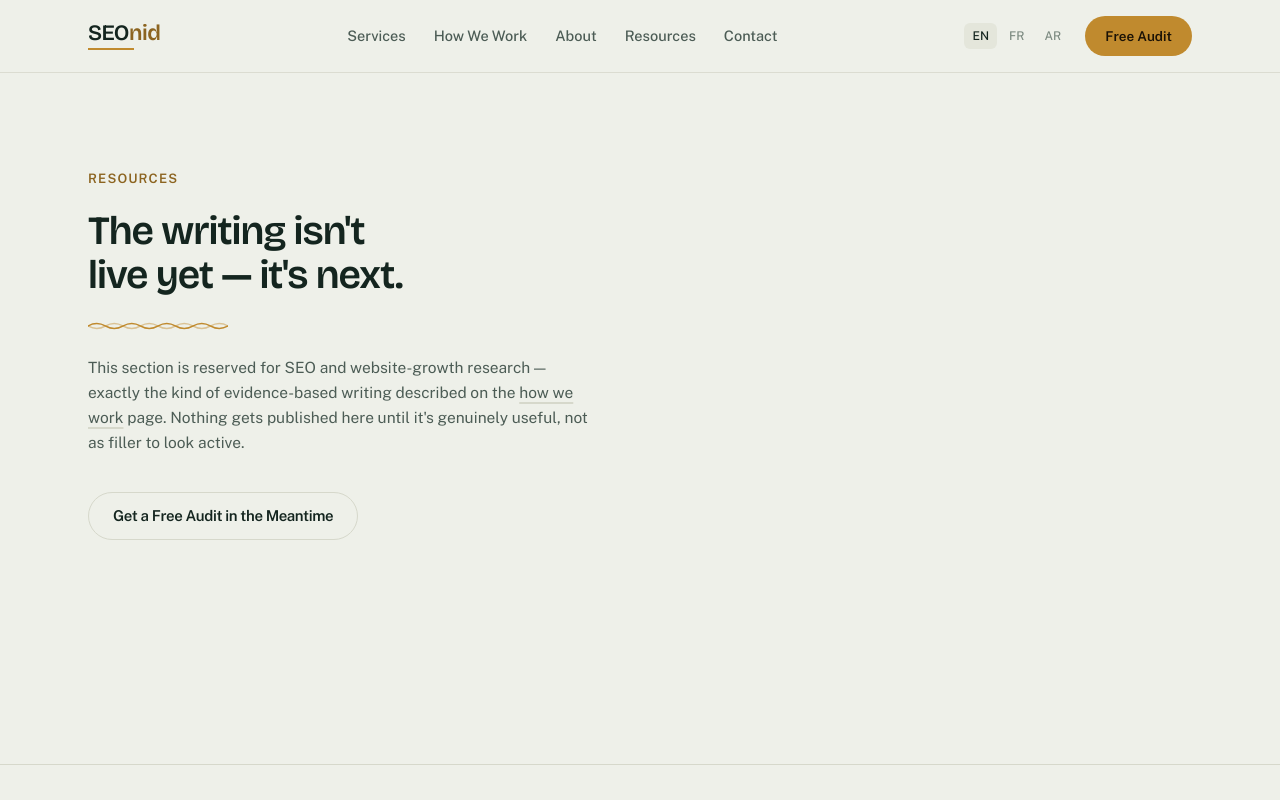
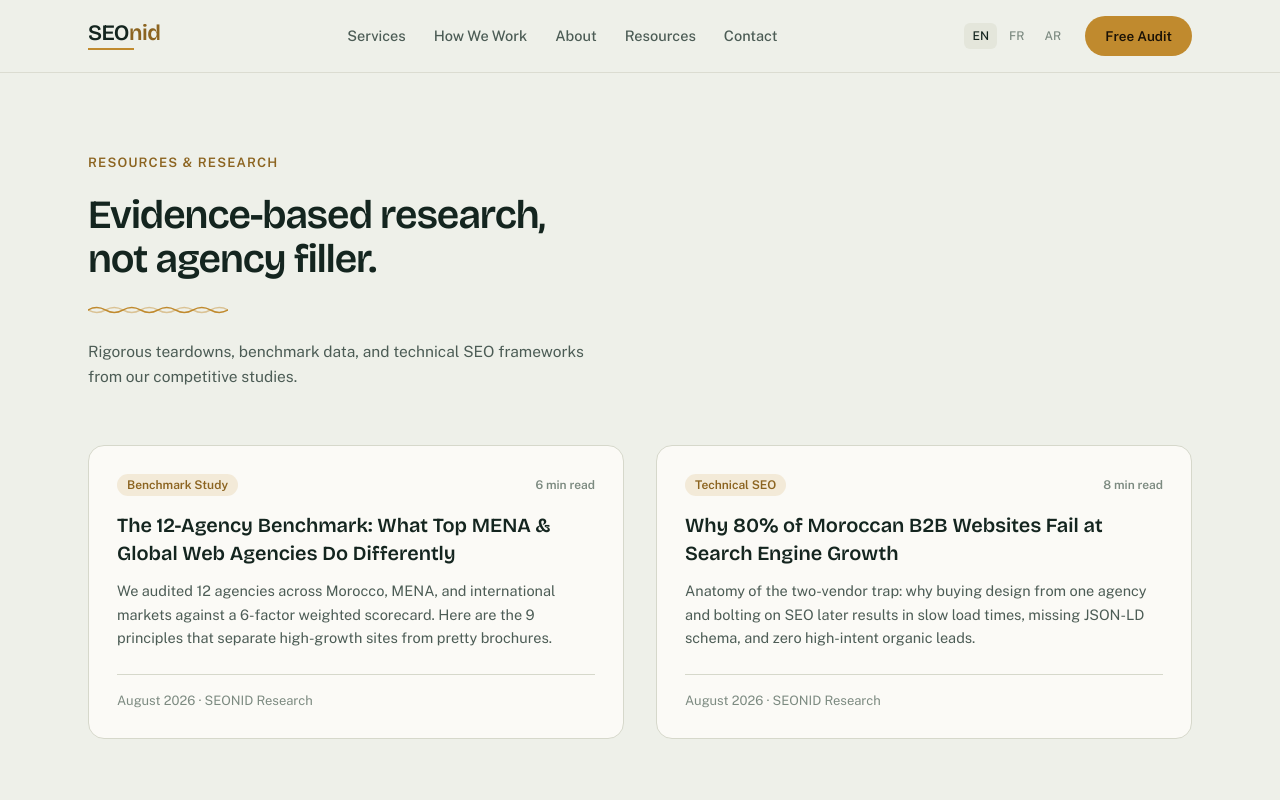
Before and after one commit to Abdelilah369/seonid-agency, a Next.js app: page /en/blog in a window 1280 px wide. Shown: the top 800 px of the page. Built offline with nearby package versions, Linux system fonts and the light colour scheme.

Commit message:
feat(audit-blog): add deliverable preview mockup & 2 evidence-based benchmark articles

```diff
--- a/app/[locale]/audit/page.tsx
+++ b/app/[locale]/audit/page.tsx
@@ -32,6 +32,28 @@ export default async function AuditPage({ params }: PageProps<"/[locale]/audit">
             {t.intro}
           </p>
 
+          {/* Visual deliverable preview */}
+          <div className="mt-8 rounded-2xl border border-accent/40 bg-accent/5 p-5">
+            <div className="flex items-center justify-between text-[12px] font-semibold text-accent-deep">
+              <span>Sample Deliverable Preview</span>
+              <span className="rounded-full bg-accent/20 px-2.5 py-0.5">48h Turnaround</span>
+            </div>
+            <div className="mt-3 space-y-2 text-[13px] text-ink-muted">
+              <div className="flex items-center justify-between rounded-lg bg-surface px-3 py-2">
+                <span>Core Web Vitals & Speed Index</span>
+                <span className="font-semibold text-emerald-600">98 / 100</span>
+              </div>
+              <div className="flex items-center justify-between rounded-lg bg-surface px-3 py-2">
+                <span>Schema Markup & Search Intent</span>
+                <span className="font-semibold text-accent-deep">Full Audit</span>
+              </div>
+              <div className="flex items-center justify-between rounded-lg bg-surface px-3 py-2">
+                <span>3 Prioritized Growth Fixes</span>
+                <span className="font-semibold text-ink">Action Plan</span>
+              </div>
+            </div>
+          </div>
+
           <ul className="mt-10 space-y-6">
             {t.included.map((item) => (
               <li key={item.title}>
--- a/app/[locale]/blog/page.tsx
+++ b/app/[locale]/blog/page.tsx
@@ -20,7 +20,7 @@ export default async function BlogPage({
   const t = dict.blog;
 
   return (
-    <section className="mx-auto max-w-6xl px-6 py-24">
+    <section className="mx-auto max-w-6xl px-6 py-20">
       <p className="text-[13px] font-semibold uppercase tracking-[0.09em] text-accent-deep">
         {t.eyebrow}
       </p>
@@ -29,16 +29,42 @@ export default async function BlogPage({
       </h1>
       <WovenDivider className="mt-6 max-w-[140px]" />
       <p className="mt-6 max-w-[54ch] text-[15.5px] leading-relaxed text-ink-muted">
-        {t.bodyPre}{" "}
-        <a href={`/${locale}/process`} className="underline decoration-border decoration-2 underline-offset-4 hover:decoration-accent">
-          {t.bodyLink}
-        </a>{" "}
-        {t.bodyPost}
+        {t.intro}
       </p>
-      <div className="mt-9">
-        <CtaButton href={`/${locale}/audit`} variant="outline">
-          {t.cta}
-        </CtaButton>
+
+      {/* Articles Grid */}
+      <div className="mt-14 grid gap-8 md:grid-cols-2">
+        {t.articles?.map((article, i) => (
+          <article
+            key={i}
+            className="flex flex-col justify-between rounded-2xl border border-border bg-surface p-7 transition-all hover:border-accent hover:shadow-sm"
+          >
+            <div>
+              <div className="flex items-center justify-between gap-2 text-[12px] font-semibold text-accent-deep">
+                <span className="rounded-full bg-accent/15 px-2.5 py-0.5">{article.tag}</span>
+                <span className="text-ink-faint">{article.readTime}</span>
+              </div>
+              <h2 className="mt-4 font-display text-[20px] font-semibold leading-snug text-ink">
+                {article.title}
+              </h2>
+              <p className="mt-3 text-[14.5px] leading-relaxed text-ink-muted">
+                {article.summary}
+              </p>
+            </div>
+            <div className="mt-6 border-t border-border pt-4 text-[13px] text-ink-faint">
+              {article.date} · SEONID Research
+            </div>
+          </article>
+        ))}
+      </div>
+
+      <div className="mt-16 rounded-2xl border border-border bg-surface p-8 text-center sm:p-10">
+        <h3 className="font-display text-[22px] font-semibold text-ink">
+          {t.ctaHeadline}
+        </h3>
+        <div className="mt-6 flex justify-center">
+          <CtaButton href={`/${locale}/audit`}>{t.cta}</CtaButton>
+        </div>
       </div>
     </section>
   );
--- a/lib/dictionaries/ar.ts
+++ b/lib/dictionaries/ar.ts
@@ -188,15 +188,30 @@ const ar: Dictionary = {
   },
   blog: {
     meta: {
-      title: "الموارد",
-      description: "محتوى حول تحسين محركات البحث ونمو المواقع من SEONID AGENCY — قريبًا.",
+      title: "الموارد والدراسات",
+      description: "دراسات وأبحاث مبنية على الأدلة في تحسين محركات البحث وهندسة الويب من SEONID AGENCY.",
     },
-    eyebrow: "الموارد",
-    headline: "المحتوى ليس منشورًا بعد — لكنه قادم.",
-    bodyPre: "هذا القسم مخصّص لأبحاث تحسين محركات البحث ونمو المواقع — بالضبط النوع من المحتوى المبني على الأدلة الموصوف في صفحة",
-    bodyLink: "منهجيتنا",
-    bodyPost: "لن يُنشَر هنا شيء قبل أن يكون مفيدًا فعلًا، لا لمجرد الظهور بمظهر النشاط.",
-    cta: "احصل على تدقيق مجاني في الوقت الحالي",
+    eyebrow: "الموارد والأبحاث",
+    headline: "أبحاث مبنية على الأدلة، لا حشو وكالات.",
+    intro: "دراسات مقارنة وبيانات وأطر عمل تقنية نابعة من أبحاثنا المعمقة في السوق.",
+    articles: [
+      {
+        tag: "دراسة مقارنة",
+        title: "معيار الـ 12 وكالة: ما الذي تفعله أفضل وكالات الويب بشكل مختلف",
+        summary: "قمنا بتدقيق 12 وكالة في المغرب والشرق الأوسط وعالمياً عبر مصفوفة من 6 معايير موزونة. إليك المبادئ التسعة التي تميز المواقع ذات النمو العالي عن مجرد واجهات شكلية.",
+        readTime: "قراءة في 6 دقائق",
+        date: "أغسطس 2026",
+      },
+      {
+        tag: "سيو تقني",
+        title: "لماذا تفشل 80% من مواقع الشركات B2B في المغرب في تصدر نتائج البحث",
+        summary: "تشريح فخ الموردين المنفصلين: لماذا يؤدي شراء التصميم من جهة ومحاولة تحسين السيو لاحقاً إلى بطء الموقع وغياب مخططات Schema وفقدان العملاء المحتملين.",
+        readTime: "قراءة في 8 دقائق",
+        date: "أغسطس 2026",
+      },
+    ],
+    ctaHeadline: "هل تريد تطبيق منهجية التدقيق هذه على موقعك؟",
+    cta: "احصل على تدقيق مجاني لموقعك وتحسين محركات البحث",
   },
   contact: {
     meta: {
--- a/lib/dictionaries/en.ts
+++ b/lib/dictionaries/en.ts
@@ -186,15 +186,30 @@ const en = {
   },
   blog: {
     meta: {
-      title: "Resources",
-      description: "SEO and website-growth writing from SEONID AGENCY — coming soon.",
+      title: "Resources & Research",
+      description: "Evidence-based SEO, web engineering, and growth teardowns by SEONID AGENCY.",
     },
-    eyebrow: "Resources",
-    headline: "The writing isn't live yet — it's next.",
-    bodyPre: "This section is reserved for SEO and website-growth research — exactly the kind of evidence-based writing described on the",
-    bodyLink: "how we work",
-    bodyPost: "page. Nothing gets published here until it's genuinely useful, not as filler to look active.",
-    cta: "Get a Free Audit in the Meantime",
+    eyebrow: "Resources & Research",
+    headline: "Evidence-based research, not agency filler.",
+    intro: "Rigorous teardowns, benchmark data, and technical SEO frameworks from our competitive studies.",
+    articles: [
+      {
+        tag: "Benchmark Study",
+        title: "The 12-Agency Benchmark: What Top MENA & Global Web Agencies Do Differently",
+        summary: "We audited 12 agencies across Morocco, MENA, and international markets against a 6-factor weighted scorecard. Here are the 9 principles that separate high-growth sites from pretty brochures.",
+        readTime: "6 min read",
+        date: "August 2026",
+      },
+      {
+        tag: "Technical SEO",
+        title: "Why 80% of Moroccan B2B Websites Fail at Search Engine Growth",
+        summary: "Anatomy of the two-vendor trap: why buying design from one agency and bolting on SEO later results in slow load times, missing JSON-LD schema, and zero high-intent organic leads.",
+        readTime: "8 min read",
+        date: "August 2026",
+      },
+    ],
+    ctaHeadline: "Want this exact benchmark methodology run against your site?",
+    cta: "Get Your Free Website & SEO Audit",
   },
   contact: {
     meta: {
--- a/lib/dictionaries/fr.ts
+++ b/lib/dictionaries/fr.ts
@@ -188,15 +188,30 @@ const fr: Dictionary = {
   },
   blog: {
     meta: {
-      title: "Ressources",
-      description: "Contenus SEO et croissance de site web par SEONID AGENCY — bientôt disponibles.",
+      title: "Ressources & Études",
+      description: "Analyses SEO, ingénierie web et études fondées sur les preuves par SEONID AGENCY.",
     },
-    eyebrow: "Ressources",
-    headline: "Les contenus ne sont pas encore en ligne — mais arrivent.",
-    bodyPre: "Cette section est réservée à la recherche SEO et croissance de site — exactement le type de contenu fondé sur des preuves décrit sur la page",
-    bodyLink: "notre méthode",
-    bodyPost: "Rien ne sera publié ici tant que ce ne sera pas réellement utile, pas juste pour donner l'impression d'être actif.",
-    cta: "Obtenir un audit gratuit en attendant",
+    eyebrow: "Ressources & Études",
+    headline: "De la recherche fondée sur les preuves, pas du remplissage.",
+    intro: "Analyses approfondies, données comparatives et cadres techniques issus de nos études de marché.",
+    articles: [
+      {
+        tag: "Étude comparative",
+        title: "Le Benchmark des 12 Agences : Ce que les meilleures agences web font différemment",
+        summary: "Nous avons audité 12 agences au Maroc, dans la région MENA et à l'international selon une grille de 6 critères pondérés. Voici les 9 principes qui séparent les sites performants des simples vitrines.",
+        readTime: "6 min de lecture",
+        date: "Août 2026",
+      },
+      {
+        tag: "SEO Technique",
+        title: "Pourquoi 80% des sites B2B au Maroc échouent à générer du trafic de recherche",
+        summary: "L'anatomie du piège des deux prestataires : pourquoi séparer le design du SEO conduit à des sites lents, sans balisage Schema et sans prospects qualifiés.",
+        readTime: "8 min de lecture",
+        date: "Août 2026",
+      },
+    ],
+    ctaHeadline: "Envie d'appliquer cette même méthodologie d'audit à votre site ?",
+    cta: "Obtenez votre audit gratuit site web & SEO",
   },
   contact: {
     meta: {
```
